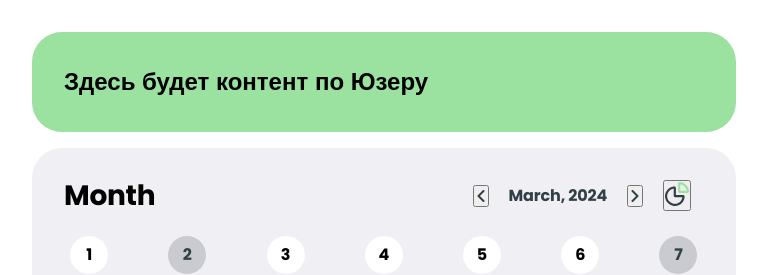
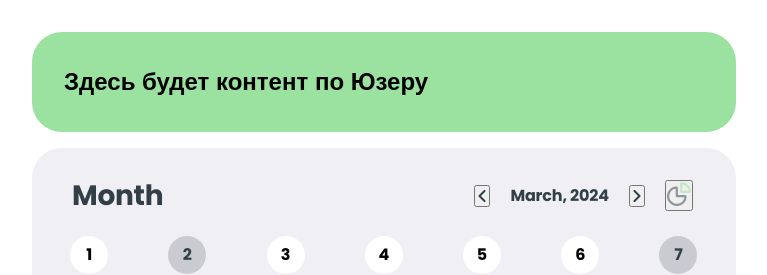
Before and after one commit to Artur-Luniaka/aquacoders, a React (Vite) app: page /user in a window 1280 px wide. Shown: the top 275 px of the page, without its empty margins (256-1023 px from the left). Built offline with nearby package versions, Linux system fonts and the light colour scheme.

Commit message:
calendar-update

```diff
--- a/src/components/CalendarMonthStatus/CalendarMonthStatus.jsx
+++ b/src/components/CalendarMonthStatus/CalendarMonthStatus.jsx
@@ -8,18 +8,18 @@ const CalendarMonthStatus = () => {
       <div className={s.month_status}>
         <button type="button" onClick={() => ""}>
           <svg className={`${s.icon_arrow_left} ${s.icon_arrow}`}>
-            <use href={`${sprite}#icon-down-arrow`} />
+            <use href={sprite + "#icon-down-arrow"} />
           </svg>
         </button>
         <p className={s.current_month}>March, 2024</p>
         <button type="button" onClick={() => ""}>
           <svg className={`${s.icon_arrow_right} ${s.icon_arrow}`}>
-            <use href={`${sprite}#icon-down-arrow`} />
+            <use href={sprite + "#icon-down-arrow"} />
           </svg>
         </button>
         <button type="button">
           <svg className={s.icon_diagram}>
-            <use href={`${sprite}#icon-diagram`} />
+            <use href={sprite + "#icon-diagram"} />
           </svg>
         </button>
       </div>
--- a/src/components/CalendarMonthStatus/CalendarMonthStatus.module.css
+++ b/src/components/CalendarMonthStatus/CalendarMonthStatus.module.css
@@ -4,6 +4,7 @@
   font-size: 20px;
   line-height: 120%;
   letter-spacing: -0.01em;
+  color: var(--color-darkblue);
   @media screen and (min-width: 768px) {
     font-size: 28px;
     line-height: 114%;
@@ -11,16 +12,18 @@
 }
 
 .month_container {
-  width: 100%;
+  width: 303px;
   display: flex;
   align-items: center;
   justify-content: space-between;
   margin-bottom: 24px;
   @media screen and (min-width: 768px) {
-    width: 98%;
+    width: 621px;
+    margin-left: 8px;
   }
   @media screen and (min-width: 1440px) {
-    width: 101.5%;
+    margin-left: 0;
+    width: 608px;
   }
 }
 
@@ -37,6 +40,7 @@
 .icon_diagram {
   width: 20px;
   height: 20px;
+  opacity: 0.5;
   @media screen and (min-width: 768px) {
     width: 24px;
     height: 24px;
```
